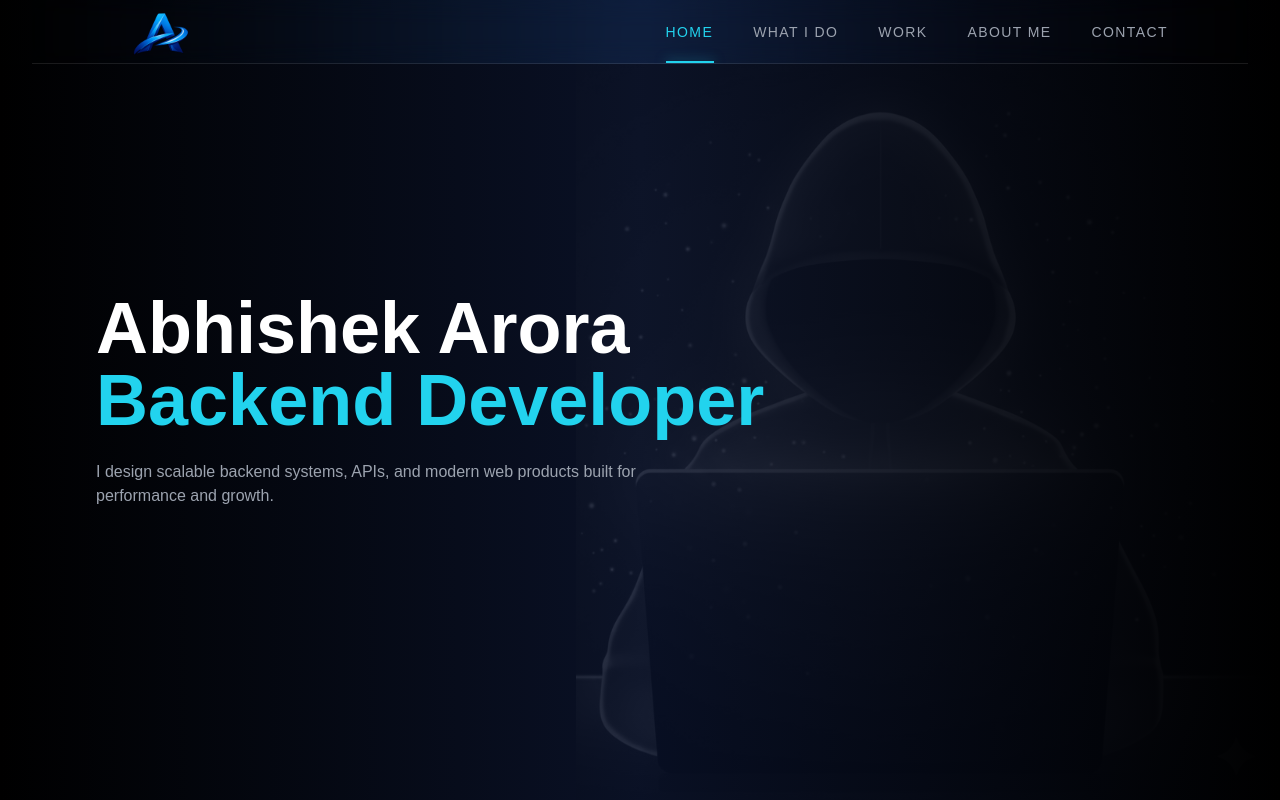
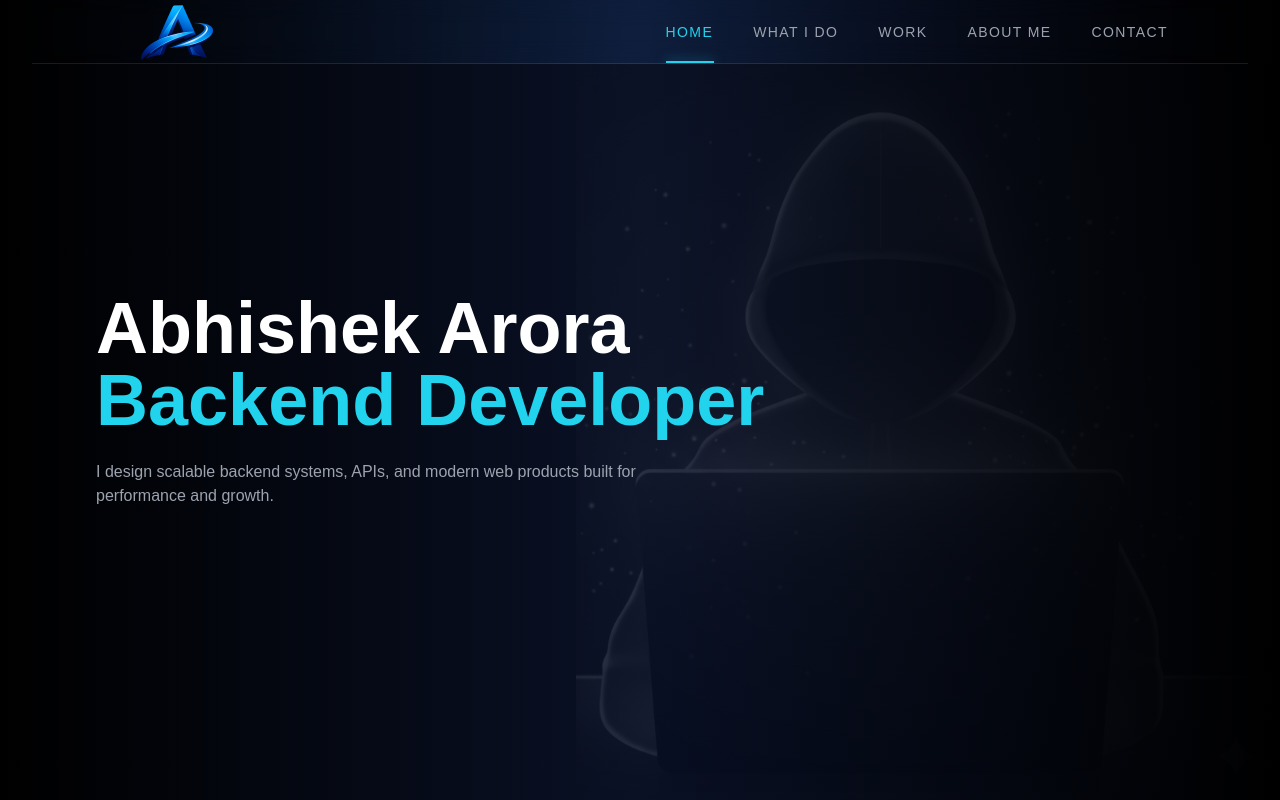
Before and after one commit to abhishekarora17/react-portfolio, a React (Vite) app: page / in a window 1280 px wide. Shown: the top 800 px of the page. Built offline with nearby package versions, Linux system fonts and the light colour scheme.

Commit message:
top nav fix

```diff
--- a/src/components/TopNav.tsx
+++ b/src/components/TopNav.tsx
@@ -87,15 +87,18 @@ export default function TopNav() {
       </div>
 
       {/* ===== NAV CONTENT ===== */}
-      <nav className="relative max-w-7xl mx-8 px-20 h-16 flex items-center justify-between backdrop-blur-md border-b border-white/10">
+    <nav className="relative max-w-9xl mx-8 px-6 md:px-20 h-16 flex items-center justify-between backdrop-blur-md border-b border-white/10">
+
       {/* LOGO */}
+      <div className="absolute left-1/2 -translate-x-1/2 md:static md:translate-x-0">
         <button
           onClick={() => {
             setActive("home");
             document.getElementById("home")?.scrollIntoView({ behavior: "smooth" });
           }}
           className="
-            flex items-center justify-between pt-3
+            flex items-center justify-center
+            pt-3
             text-white hover:text-cyan-800
             transition
           "
@@ -103,9 +106,10 @@ export default function TopNav() {
           <img
             src={logo}
             alt="Abhishek Logo"
-            className="w-24 h-24 object-contain"
+            className="w-24 h-24 object-contain md:w-32 md:h-32"
           />
         </button>
+      </div>
 
       {/* NAV */}
       <ul
--- a/src/sections/WhatIDo.tsx
+++ b/src/sections/WhatIDo.tsx
@@ -59,7 +59,7 @@ export default function WhatIDo() {
   return (
     <section
       id="what-i-do"
-      className="relative min-h-[90vh] md:min-h-[unset] w-full pt-16 md:pt-24 pb-20 md:pb-12 overflow-hidden"
+      className="relative min-h-[90vh] md:min-h-[unset] w-full pt-16 md:pt-24 pb-24 md:pb-24 overflow-hidden"
     >
       {/* ================= AMBIENT BACKGROUND ================= */}
       <div className="absolute inset-0 pointer-events-none">
```
Lines whose indentation alone changed are shown as unchanged.
